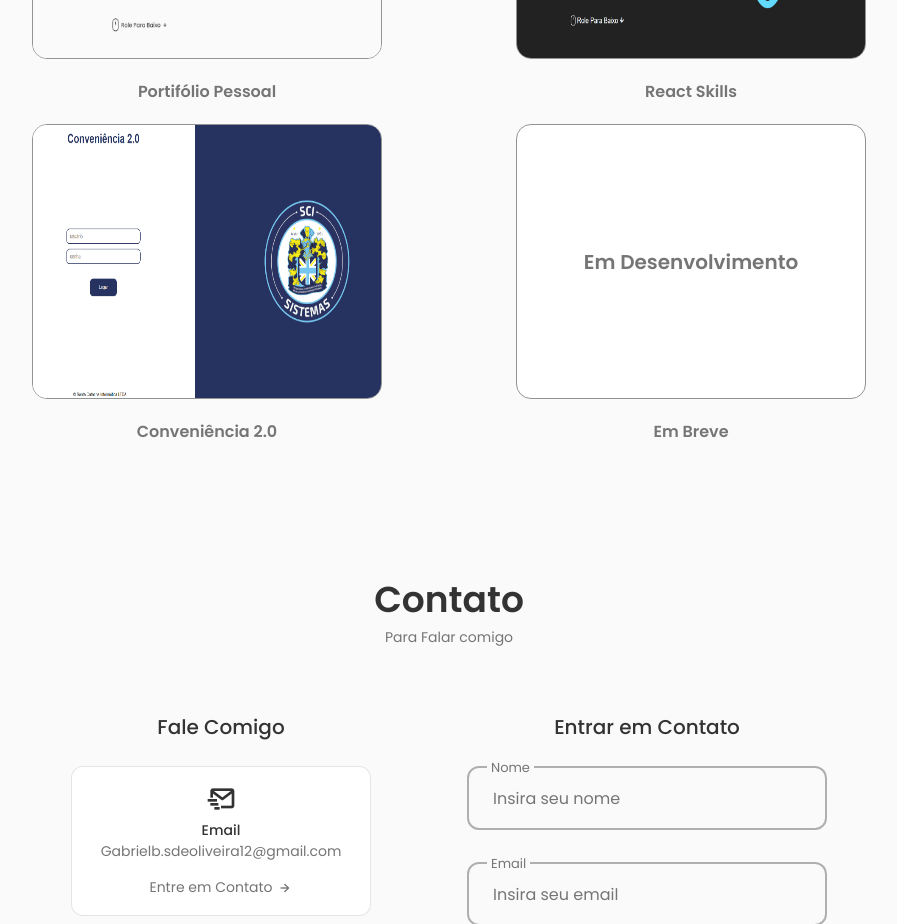
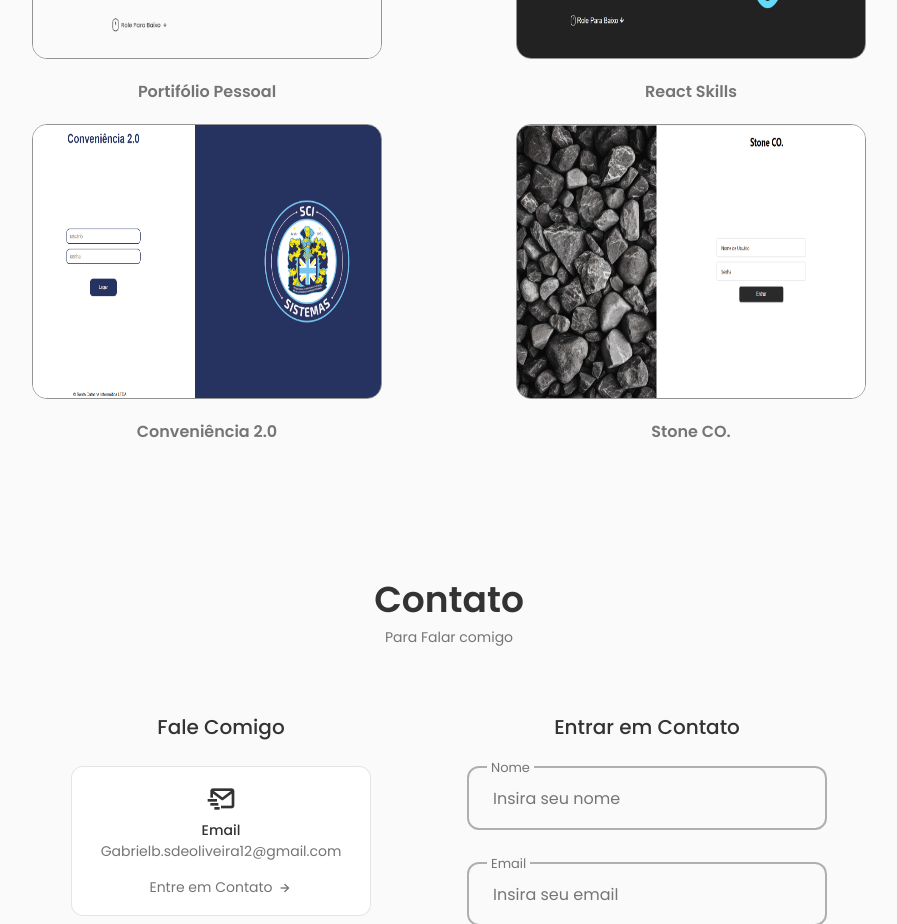
Before and after one commit to BielBatemarque/Portifolio, a React (Create React App) app: page / in a window 1280 px wide. Shown: the part 3880-4804 px from the top of the page, without its empty margins (191-1088 px from the left). Built offline with nearby package versions, Linux system fonts and the light colour scheme.

Commit message:
feat: stone-co aos projetos

```diff
--- a/src/components/Portifolio/index.jsx
+++ b/src/components/Portifolio/index.jsx
@@ -2,6 +2,7 @@ import './Componente.css';
 import Port from '../../assets/port.png';
 import reactSkils from '../../assets/reactSkills.png';
 import conveniencia from '../../assets/conveniencia.png';
+import stoneco from '../../assets/stoneco.png';
 import { useState } from 'react';
 import { FaReact } from 'react-icons/fa';
 import { FaJs} from 'react-icons/fa';
@@ -18,7 +19,8 @@ export const Componente = () => {
     const [text2, setText2] = useState('');
     const [flag3, setFlag3] = useState(false);
     const [text3, setText3] = useState('');
-
+    const [flag4, setFlag4] = useState(false);
+    const [text4, setText4] = useState('');
 
 
 
@@ -101,10 +103,28 @@ export const Componente = () => {
                     </div>
 
                     <div className="bloco4">
-                        <div className="conteudoBloco2">
-                            <h4>Em Desenvolvimento</h4>
+                    <div className="conteudoBloco" onMouseEnter={() => setFlag4(true)} onMouseLeave={() => setFlag4(false)}>
+                            { flag4 === true ?
+                                <div className='conteudoSobre'>
+                                    <div className='tecnologias'>
+                                    <h4 className='title'>Stone CO.</h4>
+                                        <h4 className='desc'>Técnologias Utilizadas</h4>
+                                        <ul className='teclist'>
+                                        <FaPython size={40} onMouseEnter={() => setText4('Python')}/>
+                                        <SiDjango size={40} onMouseEnter={() => setText4('Django')}/>
+                                        <FaReact size={40} onMouseEnter={() => setText4('React.Js')} />
+                                        <FaJs size={40} onMouseEnter={() => setText4('JavaScript')}/>
+                                        <SiStyledcomponents size={40} onMouseEnter={() => setText4('Styled-Components')} />
+                                        </ul>
+                                    </div>
+                                        <h3 className='descTEc'>{text4}</h3>
+                                </div>
+                                :
+                                <img src={stoneco} alt="Portifólio Pes'soa" className='imgb1'/>
+
+                        }
                         </div>
-                     <h4 className="descricaoBlobo">Em Breve</h4>
+                        <h4 className="descricaoBlobo">Stone CO.</h4>
 
                     </div>
                 </div>
```
